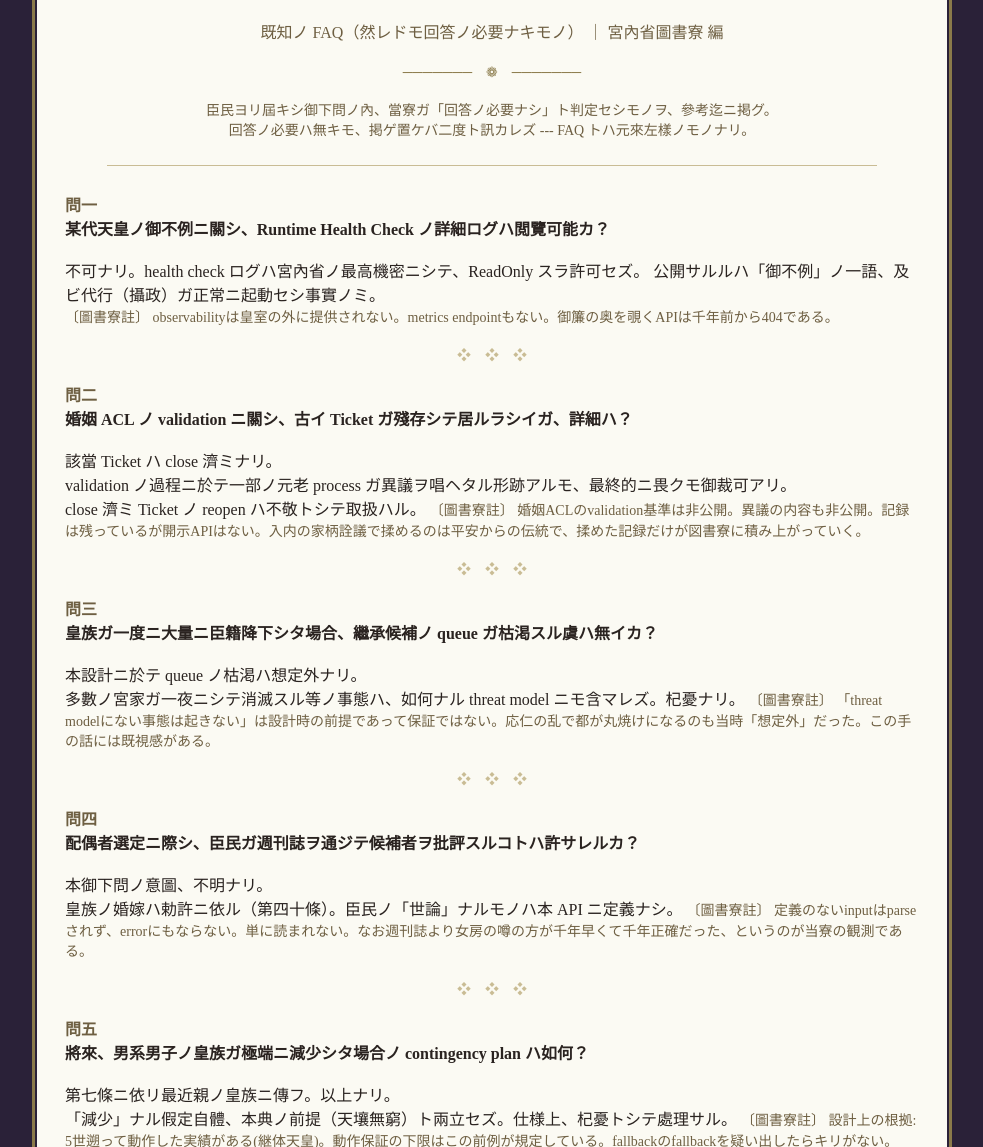
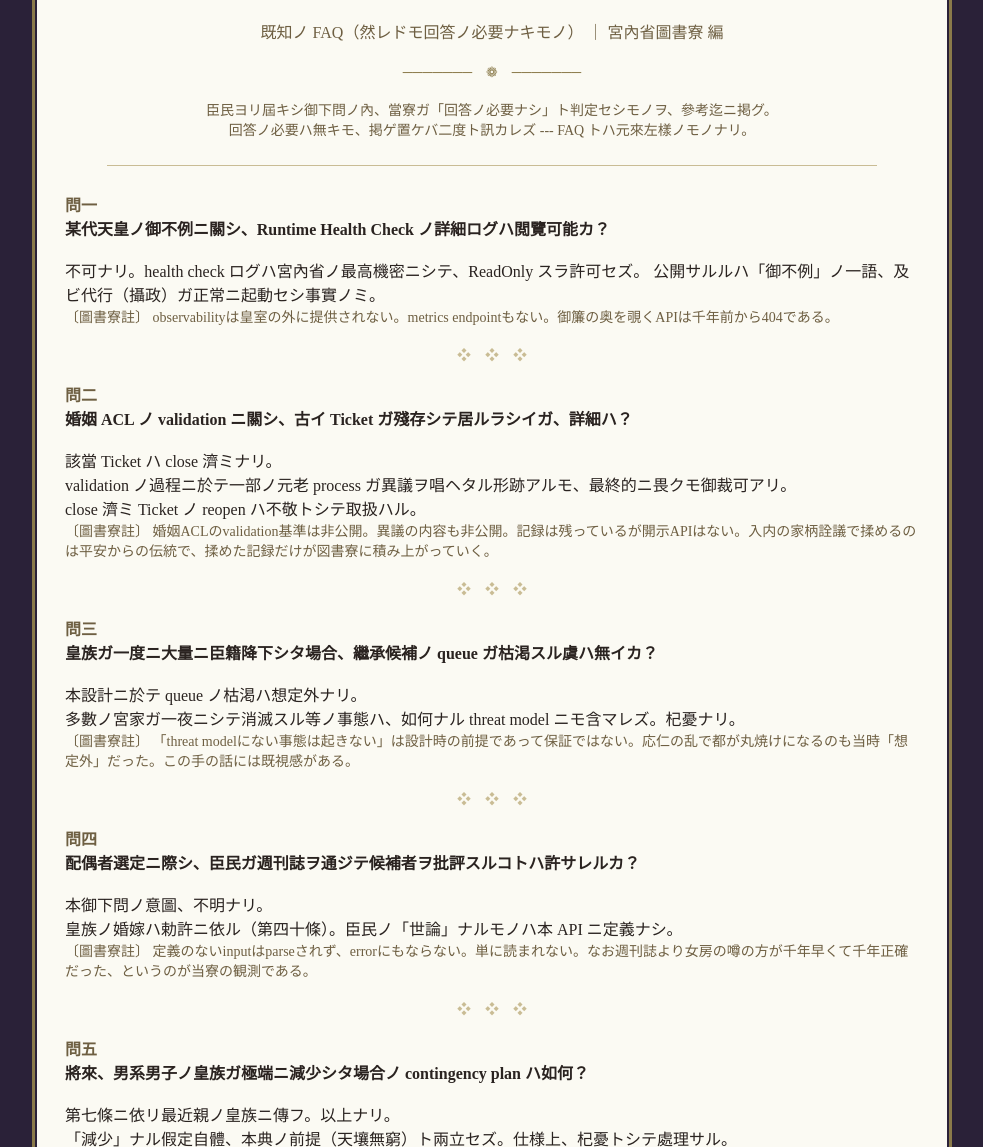
Before and after one commit to imperial-household/-, a plain HTML site: page faq.html in a window 1280 px wide. Shown: the part 153-1300 px from the top of the page, without its empty margins (148-1131 px from the left). Drawn offline with Linux system fonts and the light colour scheme.

Commit message:
御下問集ノ〔圖書寮註〕ヲ改行シテ組ム
本文ト註ガ同ジ行ニ續キ讀ミ辛カリシ爲、註ノ前ニ改行ヲ補フ（五件）。

Co-Authored-By: Claude Fable 5 <noreply@anthropic.com>

```diff
--- a/faq.html
+++ b/faq.html
@@ -56,7 +56,7 @@ table[width="760"] { width: 920px; }
 <font size="-1">
 該當 Ticket ハ close 濟ミナリ。<br>
 validation ノ過程ニ於テ一部ノ元老 process ガ異議ヲ唱ヘタル形跡アルモ、最終的ニ畏クモ御裁可アリ。<br>
-close 濟ミ Ticket ノ reopen ハ不敬トシテ取扱ハル。
+close 濟ミ Ticket ノ reopen ハ不敬トシテ取扱ハル。<br>
 <font size="-2" color="#6E5F42">〔圖書寮註〕 婚姻ACLのvalidation基準は非公開。異議の内容も非公開。記録は残っているが開示APIはない。入内の家柄詮議で揉めるのは平安からの伝統で、揉めた記録だけが図書寮に積み上がっていく。</font>
 </font>
 <br><br>
@@ -67,7 +67,7 @@ close 濟ミ Ticket ノ reopen ハ不敬トシテ取扱ハル。
 <font size="-1"><b>皇族ガ一度ニ大量ニ臣籍降下シタ場合、繼承候補ノ queue ガ枯渇スル虞ハ無イカ？</b></font><br><br>
 <font size="-1">
 本設計ニ於テ queue ノ枯渇ハ想定外ナリ。<br>
-多數ノ宮家ガ一夜ニシテ消滅スル等ノ事態ハ、如何ナル threat model ニモ含マレズ。杞憂ナリ。
+多數ノ宮家ガ一夜ニシテ消滅スル等ノ事態ハ、如何ナル threat model ニモ含マレズ。杞憂ナリ。<br>
 <font size="-2" color="#6E5F42">〔圖書寮註〕 「threat modelにない事態は起きない」は設計時の前提であって保証ではない。応仁の乱で都が丸焼けになるのも当時「想定外」だった。この手の話には既視感がある。</font>
 </font>
 <br><br>
@@ -78,7 +78,7 @@ close 濟ミ Ticket ノ reopen ハ不敬トシテ取扱ハル。
 <font size="-1"><b>配偶者選定ニ際シ、臣民ガ週刊誌ヲ通ジテ候補者ヲ批評スルコトハ許サレルカ？</b></font><br><br>
 <font size="-1">
 本御下問ノ意圖、不明ナリ。<br>
-皇族ノ婚嫁ハ勅許ニ依ル（第四十條）。臣民ノ「世論」ナルモノハ本 API ニ定義ナシ。
+皇族ノ婚嫁ハ勅許ニ依ル（第四十條）。臣民ノ「世論」ナルモノハ本 API ニ定義ナシ。<br>
 <font size="-2" color="#6E5F42">〔圖書寮註〕 定義のないinputはparseされず、errorにもならない。単に読まれない。なお週刊誌より女房の噂の方が千年早くて千年正確だった、というのが当寮の観測である。</font>
 </font>
 <br><br>
@@ -89,7 +89,7 @@ close 濟ミ Ticket ノ reopen ハ不敬トシテ取扱ハル。
 <font size="-1"><b>將來、男系男子ノ皇族ガ極端ニ減少シタ場合ノ contingency plan ハ如何？</b></font><br><br>
 <font size="-1">
 第七條ニ依リ最近親ノ皇族ニ傳フ。以上ナリ。<br>
-「減少」ナル假定自體、本典ノ前提（天壤無窮）ト兩立セズ。仕様上、杞憂トシテ處理サル。
+「減少」ナル假定自體、本典ノ前提（天壤無窮）ト兩立セズ。仕様上、杞憂トシテ處理サル。<br>
 <font size="-2" color="#6E5F42">〔圖書寮註〕 設計上の根拠: 5世遡って動作した実績がある(継体天皇)。動作保証の下限はこの前例が規定している。fallbackのfallbackを疑い出したらキリがない。</font>
 </font>
 <br><br>
@@ -101,7 +101,7 @@ close 濟ミ Ticket ノ reopen ハ不敬トシテ取扱ハル。
 <font size="-1">
 第五十八條ニ依リ不可ナリ。<br>
 臣籍ニ入リタル者ノ復歸經路（re-grant API）ハ存在セズ。deprovision 濟ミ process ヨリノ request ハ exit code 1 ナリ。<br>
-動畫配信ニテ泣クモ無駄ナリ。世迷ヒ言ハ .gitignore 對象。
+動畫配信ニテ泣クモ無駄ナリ。世迷ヒ言ハ .gitignore 對象。<br>
 <font size="-2" color="#6E5F42">〔圖書寮註〕 左遷のrevertが通らなかった前例なら菅原道真がいる。怨霊インシデントに発展しても、対応は天神様として祀るというworkaroundでcloseだった。revertとworkaroundは別の操作である。動画で怨霊にはなれまいし、静観する。</font>
 </font>
 <br><br>
```
